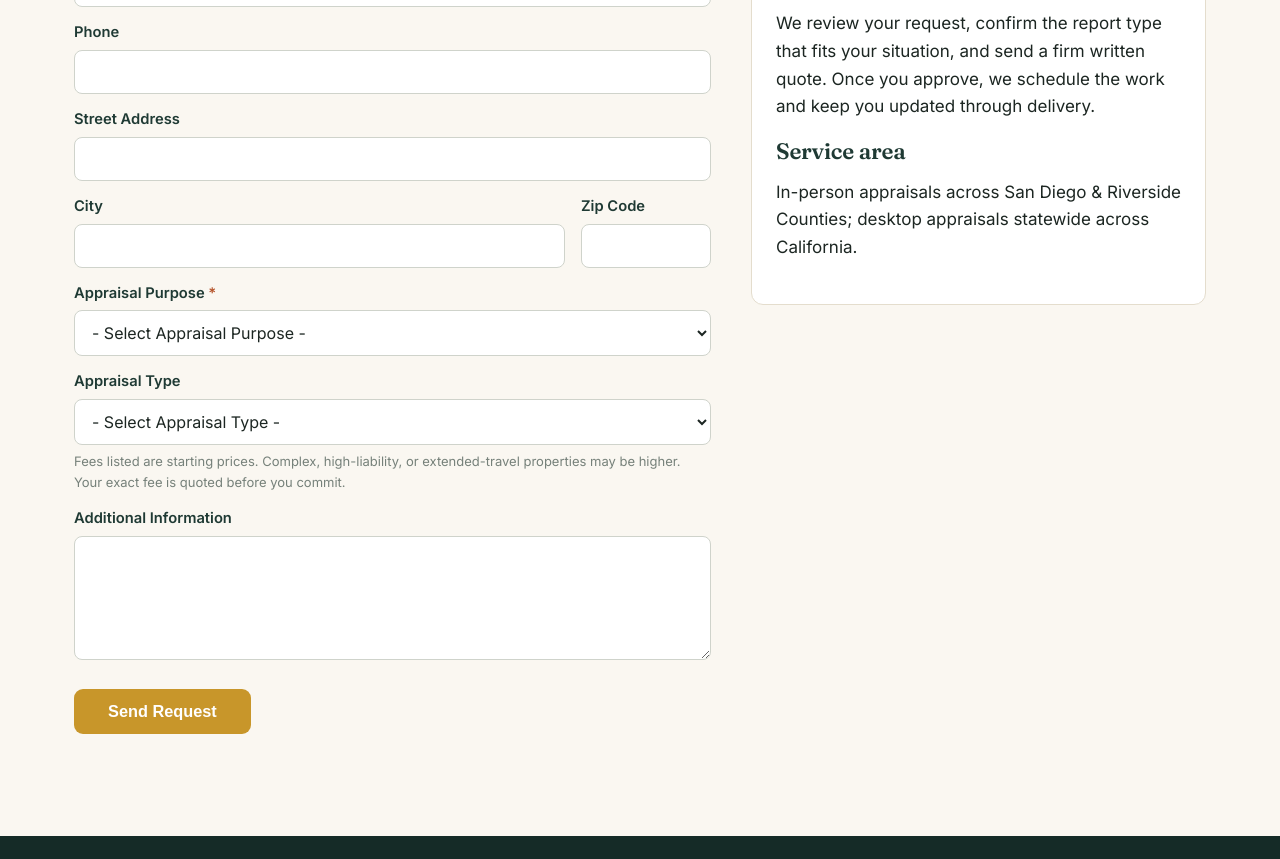
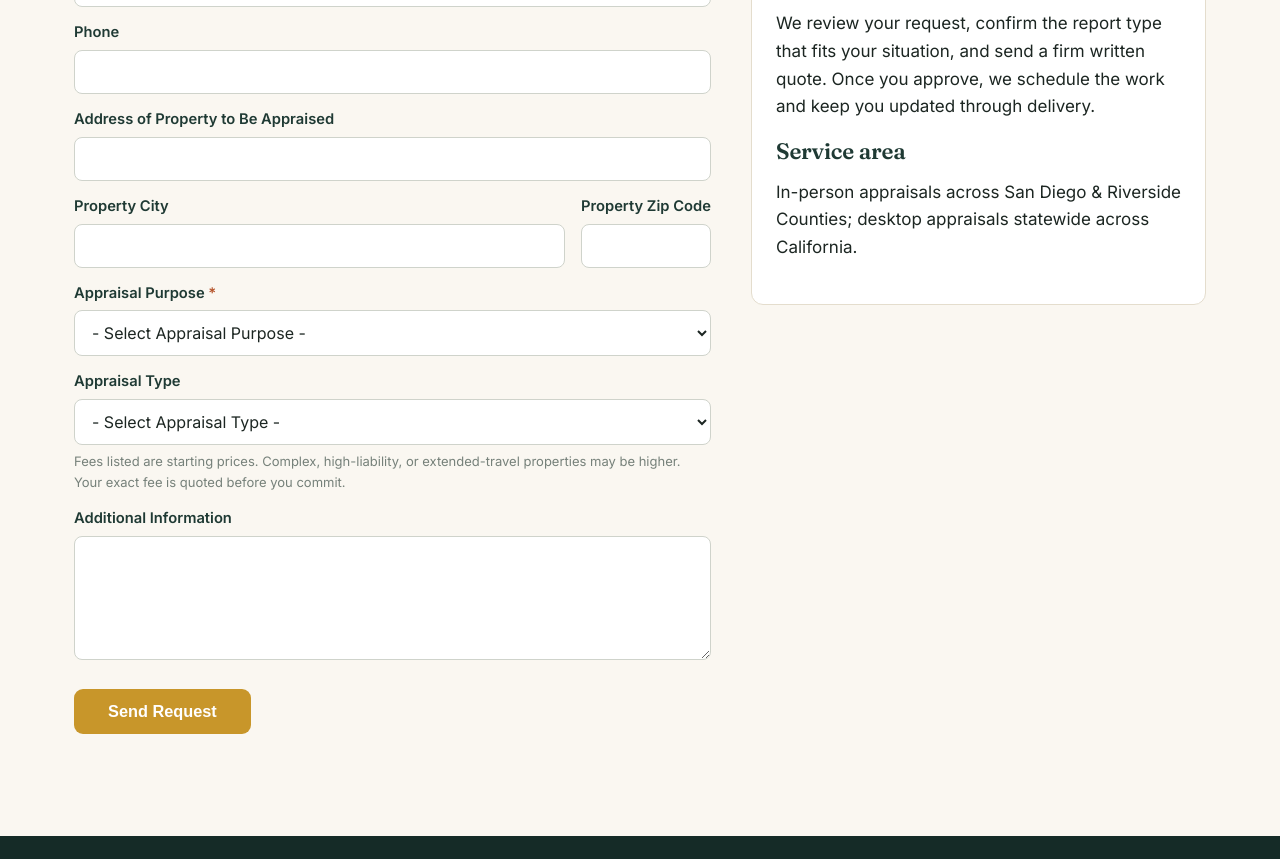
Before and after one commit to stynkfysh/ca-appraiser.com, a plain HTML site: page contact.html in a window 1280 px wide. Shown: the part 949-1808 px from the top of the page. Drawn offline with Linux system fonts and the light colour scheme; no server answers.

Commit message:
Forms: label address as property to be appraised; Date of Death field when purpose is date-of-death

```diff
--- a/contact.html
+++ b/contact.html
@@ -109,16 +109,16 @@
                     <label for="phone">Phone</label>
                     <input type="tel" id="phone" name="phone">
 
-                    <label for="street-address">Street Address</label>
+                    <label for="street-address">Address of Property to Be Appraised</label>
                     <input type="text" id="street-address" name="street-address">
 
                     <div style="display:flex; gap:16px;">
                         <div style="flex:1;">
-                            <label for="city">City</label>
+                            <label for="city">Property City</label>
                             <input type="text" id="city" name="city">
                         </div>
                         <div style="flex:0 0 130px;">
-                            <label for="zipcode">Zip Code</label>
+                            <label for="zipcode">Property Zip Code</label>
                             <input type="text" id="zipcode" name="zipcode" pattern="[0-9]{5}" maxlength="5" inputmode="numeric">
                         </div>
                     </div>
```
